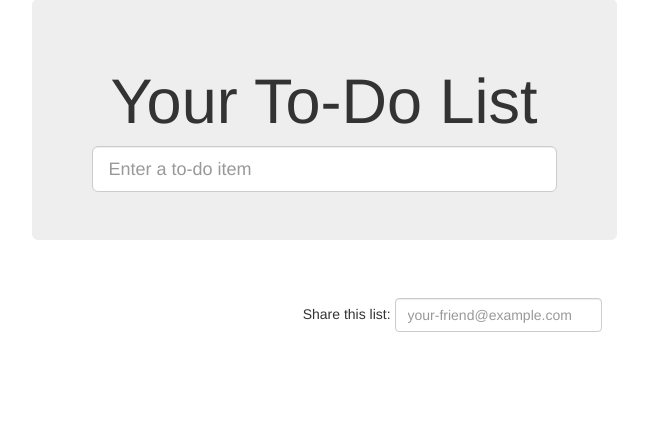
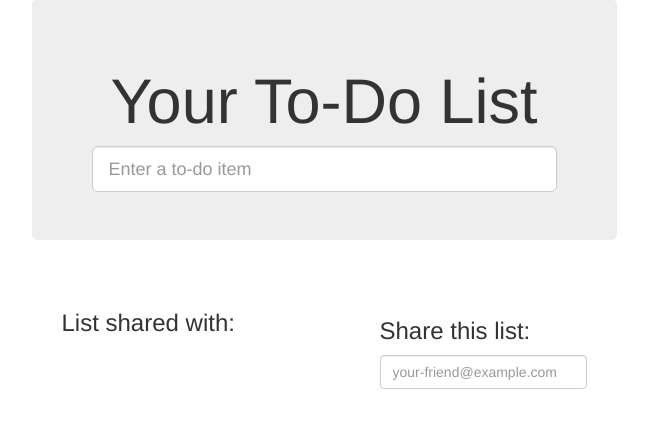
Before and after one commit to bradAnderson58/tdd_python, a Django app: template lists/templates/list.html in a window 1280 px wide. Shown: the part 73-501 px from the top of the page, without its empty margins (316-964 px from the left). Run offline with Django 3.2, Linux system fonts and the light colour scheme; the template is opened without the code that fills it: values that come from a table or form of the project are taken from there, others are empty; some libraries are stand-ins or nearby versions.

Commit message:
add shrared with list to list page

```diff
--- a/lists/templates/list.html
+++ b/lists/templates/list.html
@@ -11,14 +11,22 @@
       <tr><td>{{ forloop.counter }}: {{ item.text }}</td></tr>
     {% endfor %}
   </table>
-  <form class="navbar-form navbar-right" method="POST" action="{% url 'share_list' list.id %}">
-    <span>Share this list:</span>
-    <input class="form-control" name="sharee" type="text" placeholder="your-friend@example.com" />
-    {% csrf_token %}
-  </form>
 {% endblock %}
 
-{% for name in list.shared_with.all %}
-  <span>something</span>
-  {{name}}
-{% endfor %}
+{% block extra_content %}
+  <div class="col-md-6">
+    <h3>List shared with:</h3>
+    <ul>
+      {% for user in list.shared_with.all %}
+        {{user.email}}
+      {% endfor %}
+    </ul>
+  </div>
+  <div class="col-md-6">
+    <form class="navbar-form navbar-right" method="POST" action="{% url 'share_list' list.id %}">
+      <h3>Share this list:</h3>
+      <input class="form-control" name="sharee" type="text" placeholder="your-friend@example.com" />
+      {% csrf_token %}
+    </form>
+  </div>
+{% endblock %}
```
Also changed, not shown: lists/views.py (+4 -3 lines).
